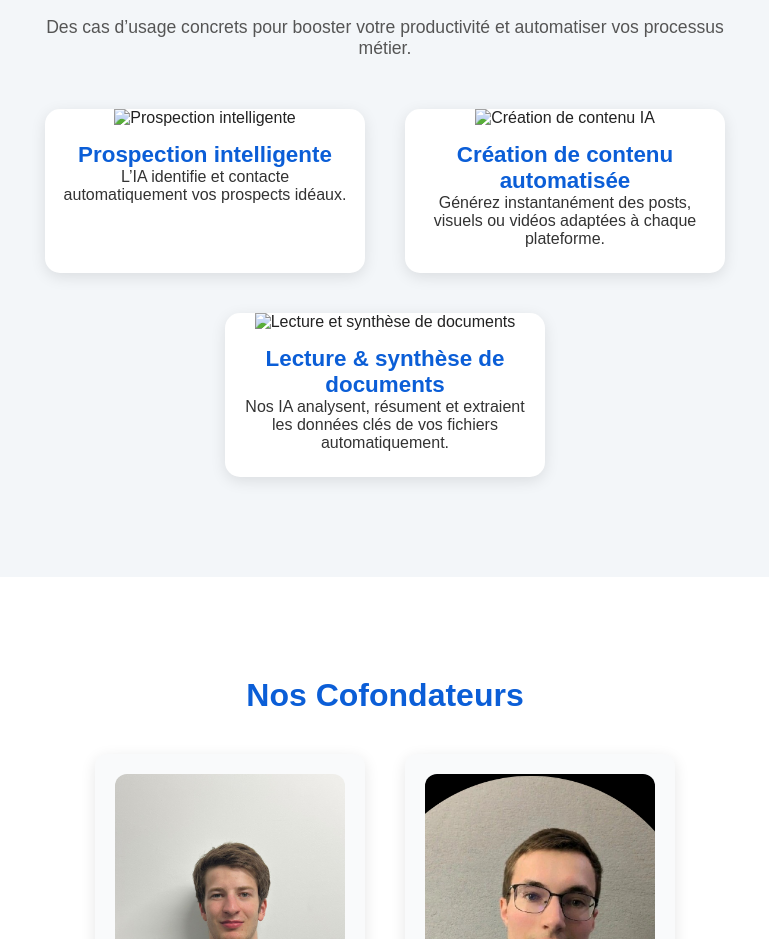
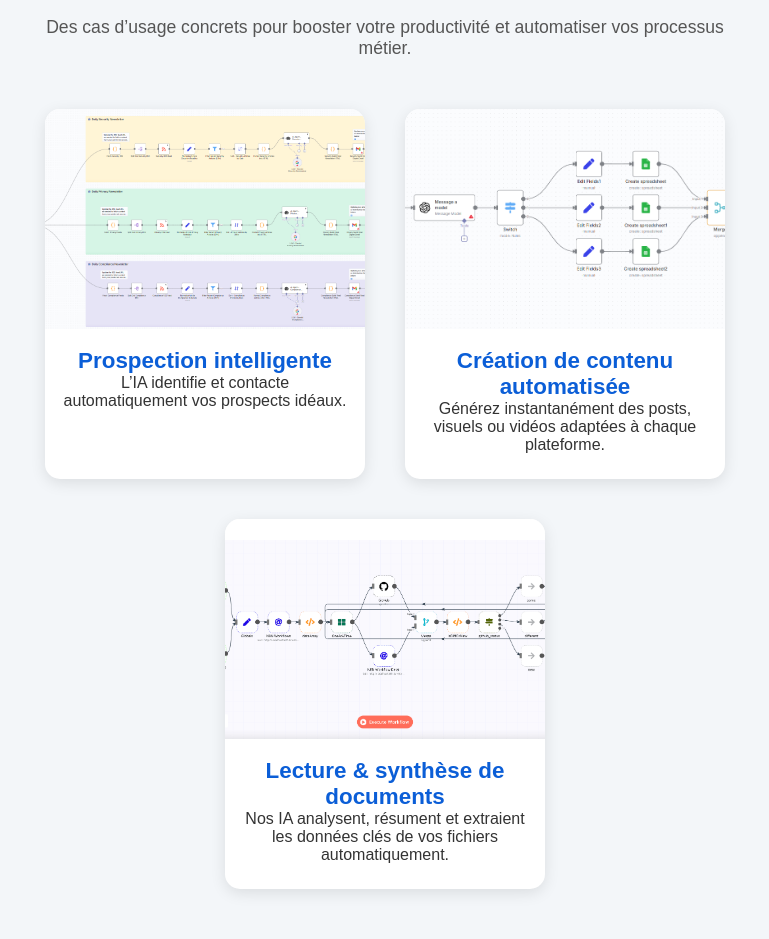
Before and after one commit to theodore68000/Site-Vectorize-AI, a plain HTML site: page index.html in a window 1280 px wide. Shown: the part 2033-2972 px from the top of the page, without its empty margins (255-1024 px from the left). Drawn offline with Linux system fonts and the light colour scheme.

Commit message:
Fix HTML formatting and structure

```diff
--- a/index.html
+++ b/index.html
@@ -64,19 +64,19 @@
 
     <div class="solutions-grid">
       <div class="solution-item">
-        <img src="images/solution1.jpg" alt="Prospection intelligente">
+        <img src="images/solution1.png" alt="Prospection intelligente">
         <h3>Prospection intelligente</h3>
         <p>L’IA identifie et contacte automatiquement vos prospects idéaux.</p>
       </div>
 
       <div class="solution-item">
-        <img src="images/solution2.jpg" alt="Création de contenu IA">
+        <img src="images/solution2.png" alt="Création de contenu IA">
         <h3>Création de contenu automatisée</h3>
         <p>Générez instantanément des posts, visuels ou vidéos adaptées à chaque plateforme.</p>
       </div>
 
       <div class="solution-item">
-        <img src="images/solution3.jpg" alt="Lecture et synthèse de documents">
+        <img src="images/solution3.png" alt="Lecture et synthèse de documents">
         <h3>Lecture & synthèse de documents</h3>
         <p>Nos IA analysent, résument et extraient les données clés de vos fichiers automatiquement.</p>
       </div>
```
